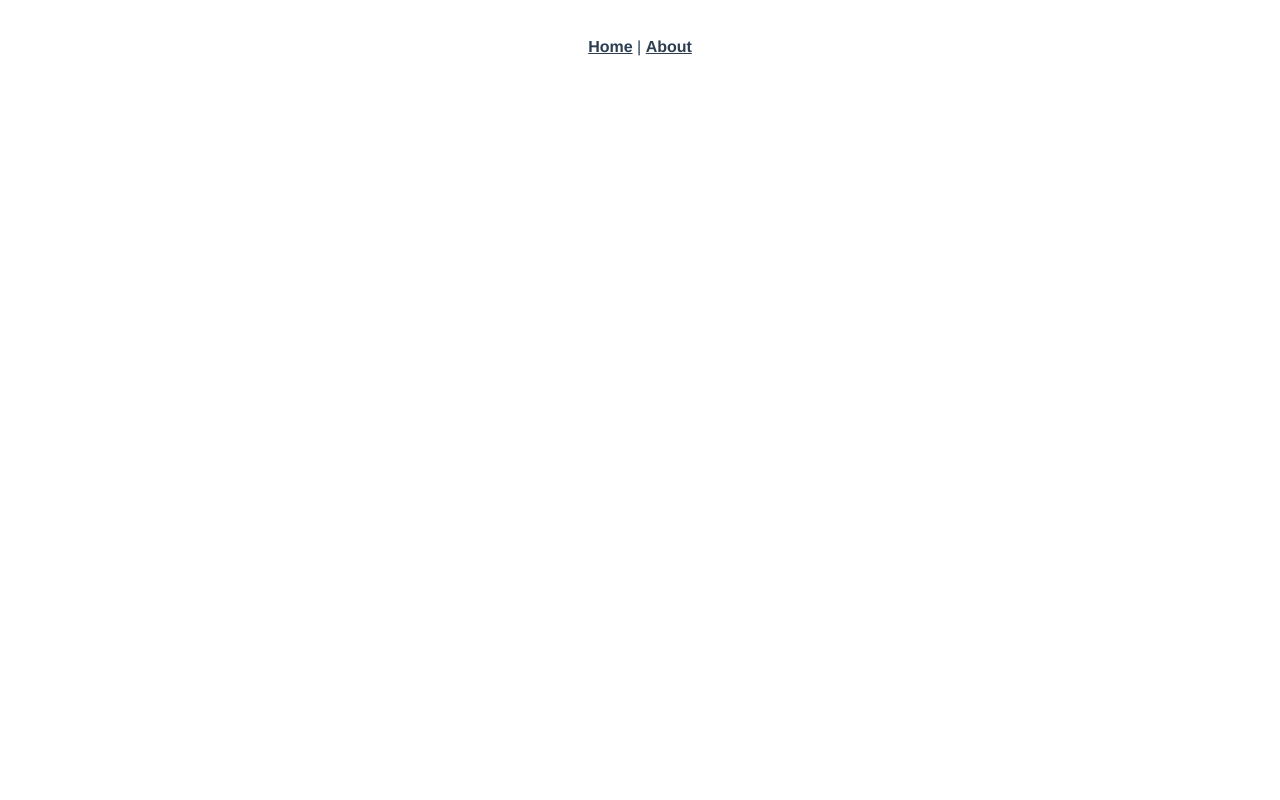
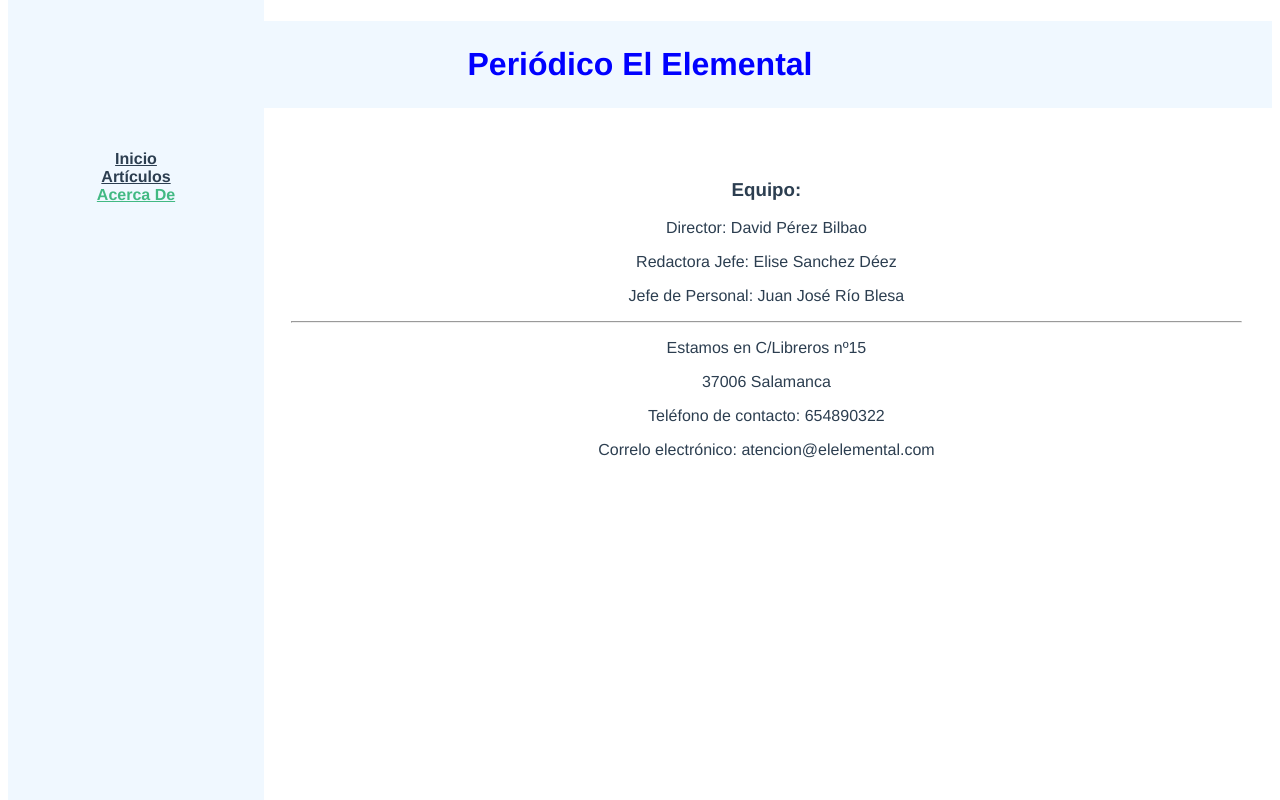
Before and after one commit to JuanElCharro/finalvue, a Vue app: page /acercaDe in a window 1280 px wide. Before the commit this address had no page. Built offline with nearby package versions, Linux system fonts and the light colour scheme.

Commit message:
[MOD] Proyecto VUE plantilla Ej1

```diff
--- a/src/App.vue
+++ b/src/App.vue
@@ -1,10 +1,26 @@
 <template>
-  <div id="nav">
-    <router-link to="/">Home</router-link> |
-    <router-link to="/about">About</router-link>
+  <div>
+    <Titulo />
+    <div id="nav">
+      <router-link to="/" class="seccion">Inicio</router-link>
+      <router-link to="/articulos" class="seccion">Artículos</router-link>
+      <router-link to="/acercaDe" class="seccion">Acerca De</router-link>
+    </div>
+    <div id="vistas">
+      <router-view />
+    </div>
   </div>
-  <router-view/>
 </template>
+
+<script>
+import Titulo from "./components/Titulo.vue";
+export default {
+  name: "Inicio",
+  components: {
+    Titulo,
+  },
+};
+</script>
 
 <style>
 #app {
@@ -15,8 +31,28 @@
   color: #2c3e50;
 }
 
+#vistas {
+  float: right;
+  width: 80%;
+  box-sizing: border-box;
+  padding: 30px;
+}
+
+.seccion {
+  display: block;
+  padding: 50 0;
+}
+
 #nav {
+  float: left;
+  width: 20%;
+  position: absolute;
+  top: 0;
+  bottom: 0;
+  box-sizing: border-box;
   padding: 30px;
+  padding-top: 150px;
+  background-color: aliceblue;
 }
 
 #nav a {
--- a/src/components/HelloWorld.vue
+++ /dev/null
@@ -1,58 +0,0 @@
-<template>
-  <div class="hello">
-    <h1>{{ msg }}</h1>
-    <p>
-      For a guide and recipes on how to configure / customize this project,<br>
-      check out the
-      <a href="https://cli.vuejs.org" target="_blank" rel="noopener">vue-cli documentation</a>.
-    </p>
-    <h3>Installed CLI Plugins</h3>
-    <ul>
-      <li><a href="https://github.com/vuejs/vue-cli/tree/dev/packages/%40vue/cli-plugin-babel" target="_blank" rel="noopener">babel</a></li>
-      <li><a href="https://github.com/vuejs/vue-cli/tree/dev/packages/%40vue/cli-plugin-router" target="_blank" rel="noopener">router</a></li>
-    </ul>
-    <h3>Essential Links</h3>
-    <ul>
-      <li><a href="https://vuejs.org" target="_blank" rel="noopener">Core Docs</a></li>
-      <li><a href="https://forum.vuejs.org" target="_blank" rel="noopener">Forum</a></li>
-      <li><a href="https://chat.vuejs.org" target="_blank" rel="noopener">Community Chat</a></li>
-      <li><a href="https://twitter.com/vuejs" target="_blank" rel="noopener">Twitter</a></li>
-      <li><a href="https://news.vuejs.org" target="_blank" rel="noopener">News</a></li>
-    </ul>
-    <h3>Ecosystem</h3>
-    <ul>
-      <li><a href="https://router.vuejs.org" target="_blank" rel="noopener">vue-router</a></li>
-      <li><a href="https://vuex.vuejs.org" target="_blank" rel="noopener">vuex</a></li>
-      <li><a href="https://github.com/vuejs/vue-devtools#vue-devtools" target="_blank" rel="noopener">vue-devtools</a></li>
-      <li><a href="https://vue-loader.vuejs.org" target="_blank" rel="noopener">vue-loader</a></li>
-      <li><a href="https://github.com/vuejs/awesome-vue" target="_blank" rel="noopener">awesome-vue</a></li>
-    </ul>
-  </div>
-</template>
-
-<script>
-export default {
-  name: 'HelloWorld',
-  props: {
-    msg: String
-  }
-}
-</script>
-
-<!-- Add "scoped" attribute to limit CSS to this component only -->
-<style scoped>
-h3 {
-  margin: 40px 0 0;
-}
-ul {
-  list-style-type: none;
-  padding: 0;
-}
-li {
-  display: inline-block;
-  margin: 0 10px;
-}
-a {
-  color: #42b983;
-}
-</style>
--- /dev/null
+++ b/src/components/Titulo.vue
@@ -0,0 +1,23 @@
+<template>
+  <h1>{{ titulo }}</h1>
+</template>
+
+<script>
+export default {
+  name:"Titulo",
+  data() {
+    return {
+      titulo: "Periódico El Elemental"
+    }
+  }
+}
+</script>
+
+<style scoped>
+h1 {
+  text-align: center;
+  color: blue;
+  background-color: aliceblue;
+  padding: 25px;
+}
+</style>
--- a/src/router/index.js
+++ b/src/router/index.js
@@ -1,25 +1,36 @@
-import { createRouter, createWebHistory } from 'vue-router'
-import Home from '../views/Home.vue'
+import { createRouter, createWebHistory } from "vue-router";
+
+import Inicio from "../views/Inicio.vue";
+import AcercaDe from "../views/AcercaDe.vue";
+import Articulos from "../views/Articulos.vue";
+import Articulo from "../views/Articulo.vue";
 
 const routes = [
   {
     path: '/',
-    name: 'Home',
-    component: Home
+    name: 'Inicio',
+    component: Inicio
   },
   {
-    path: '/about',
-    name: 'About',
-    // route level code-splitting
-    // this generates a separate chunk (about.[hash].js) for this route
-    // which is lazy-loaded when the route is visited.
-    component: () => import(/* webpackChunkName: "about" */ '../views/About.vue')
+    path: '/acercaDe',
+    name: 'AcercaDe',
+    component: AcercaDe
+  },
+  {
+    path: '/articulos',
+    name: 'Articulos',
+    component: Articulos
+  },
+  {
+    path: '/articulos/:id',
+    name: 'Articulo',
+    component: Articulo
   }
 ]
 
 const router = createRouter({
   history: createWebHistory(process.env.BASE_URL),
   routes
-})
+});
 
-export default router
+export default router;
--- a/src/views/About.vue
+++ /dev/null
@@ -1,5 +0,0 @@
-<template>
-  <div class="about">
-    <h1>This is an about page</h1>
-  </div>
-</template>
--- /dev/null
+++ b/src/views/AcercaDe.vue
@@ -0,0 +1,19 @@
+<template>
+  <div>
+    <div id="equipo">
+      <h3>Equipo:</h3>
+      <p>Director: David Pérez Bilbao</p>
+      <p>Redactora Jefe: Elise Sanchez Déez</p>
+      <p>Jefe de Personal: Juan José Río Blesa</p>
+    </div>
+    <hr>
+    <div id="info">
+      <p>Estamos en C/Libreros nº15</p>
+      <p>37006 Salamanca</p>
+      <p>Teléfono de contacto: 654890322</p>
+      <p>Correlo electrónico: atencion@elelemental.com</p>
+    </div>
+  </div>
+</template>
+
+<script></script>
--- /dev/null
+++ b/src/views/Articulo.vue
@@ -0,0 +1,33 @@
+<template>
+  <h2>Artículo: {{ $route.params.id }}</h2>
+  <h3>{{ articulo.title }}</h3>
+  <p>{{ articulo.id }} - {{ articulo.body }}</p>
+</template>
+
+<script>
+export default {
+    data() {
+        return {
+            articulo: {}
+        }
+    },
+    methods: {
+        async consumirArticulo(){
+            try {
+                const data = await fetch(`https://jsonplaceholder.typicode.com/posts/${this.$route.params.id}`);
+                const objeto = await data.json();
+                this.articulo = objeto;
+            } catch (error) {
+                console.log(error);
+            }
+        }
+    },
+    created(){
+        this.consumirArticulo();
+    }
+}
+</script>
+
+<style>
+
+</style>
--- /dev/null
+++ b/src/views/Articulos.vue
@@ -0,0 +1,37 @@
+<template>
+  <h2> Los artículos disponibles actualmente son:</h2>
+
+  <div v-for="articulo in articulos" :key="articulo.id">
+      <router-link :to="`/articulos/${articulo.id}`">
+        {{ articulo.title }}
+      </router-link>
+  </div>
+</template>
+
+<script>
+export default {
+    data() {
+        return {
+            articulos: []
+        }
+    },
+    methods: {
+        async pedirArticulos(){
+            try {
+                const data = await fetch('https://jsonplaceholder.typicode.com/posts');
+                const array = await data.json();
+                this.articulos = array;
+            } catch (error) {
+                console.log(error);
+            }
+        }
+    },
+    created() {
+        this.pedirArticulos();
+    }
+}
+</script>
+
+<style>
+
+</style>
--- a/src/views/Home.vue
+++ /dev/null
@@ -1,18 +0,0 @@
-<template>
-  <div class="home">
-    <img alt="Vue logo" src="../assets/logo.png">
-    <HelloWorld msg="Welcome to Your Vue.js App"/>
-  </div>
-</template>
-
-<script>
-// @ is an alias to /src
-import HelloWorld from '@/components/HelloWorld.vue'
-
-export default {
-  name: 'Home',
-  components: {
-    HelloWorld
-  }
-}
-</script>
--- /dev/null
+++ b/src/views/Inicio.vue
@@ -0,0 +1,13 @@
+<template>
+  <div>
+    <h1> Bienvenido a nuestro periódico.</h1>
+    <h2>Aquí encontrará información veraz, sin filtros y de actualidad</h2>
+  </div>
+</template>
+
+<script>
+
+export default {
+  name: 'Inicio'
+}
+</script>
```
